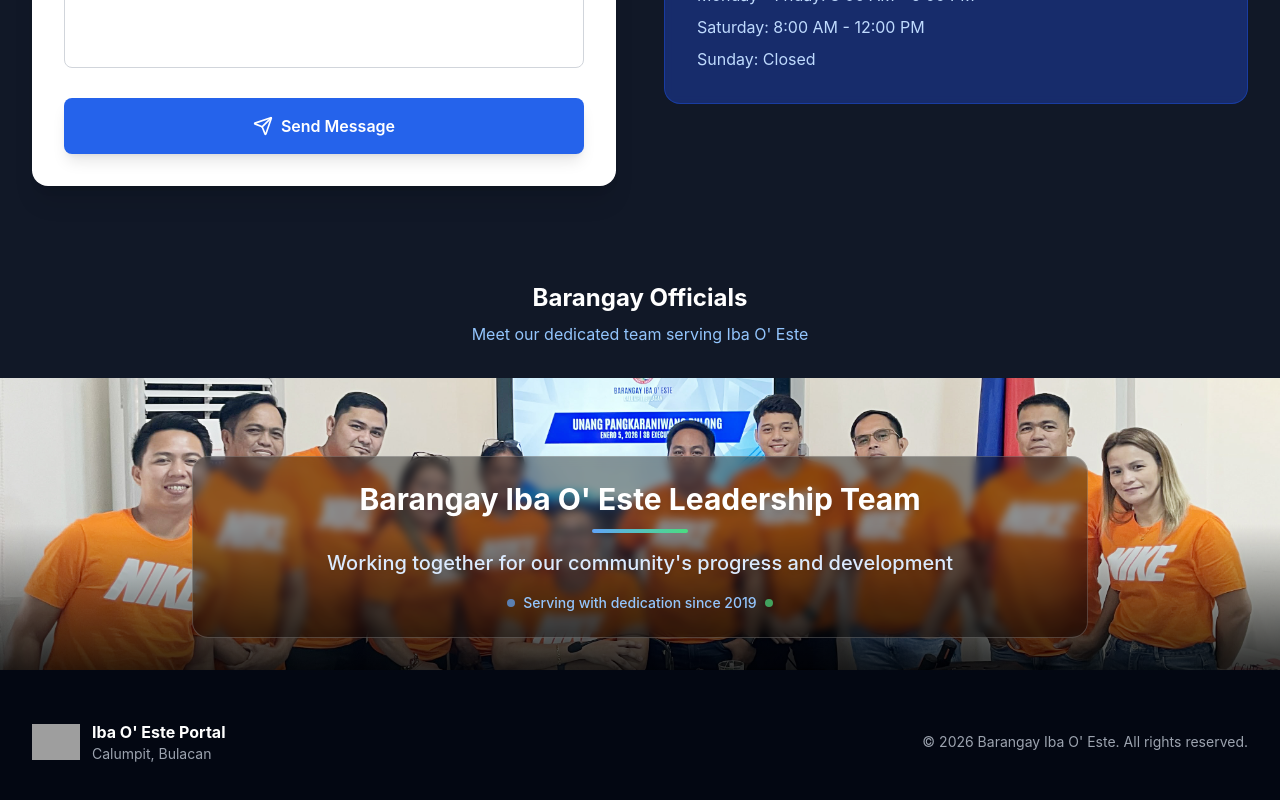
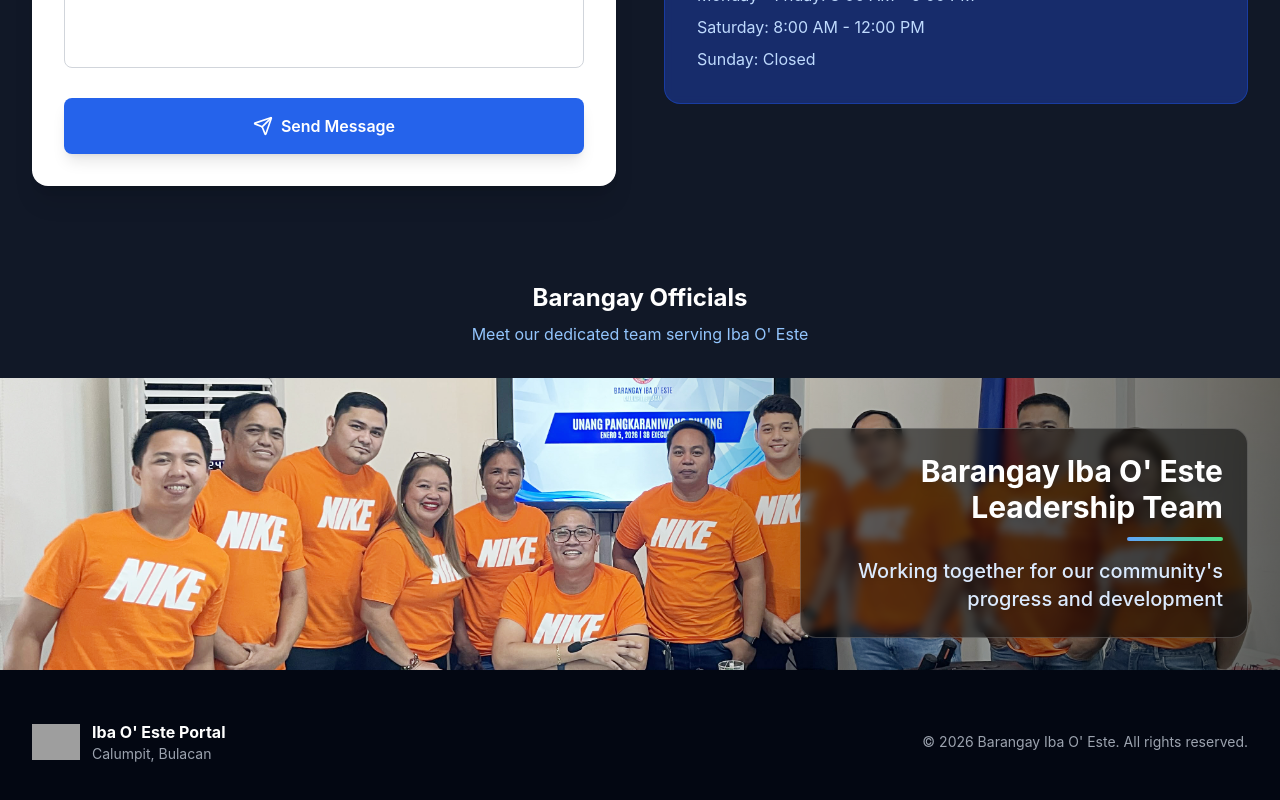
Before and after one commit to norielvc/ibaoesteportal, a Next.js app in the folder frontend/: page / in a window 1280 px wide. Shown: the part 4402-5202 px from the top of the page. Built offline with nearby package versions, Linux system fonts and the light colour scheme; no server answers; grey boxes are pictures that could not be loaded.

Commit message:
Move text overlay to right side and remove dedication text - show full photo

```diff
--- a/frontend/pages/index.js
+++ b/frontend/pages/index.js
@@ -1170,23 +1170,16 @@ export default function BarangayPortal() {
               e.target.src = '/background.jpg';
             }}
           />
-          <div className="absolute inset-0 bg-gradient-to-t from-black/80 via-transparent to-transparent"></div>
-          <div className="absolute bottom-0 left-0 right-0 p-8">
-            <div className="max-w-4xl mx-auto text-center">
-              <div className="bg-black/40 backdrop-blur-sm rounded-2xl p-6 border border-white/20">
+          <div className="absolute inset-0 bg-gradient-to-r from-transparent via-transparent to-black/60"></div>
+          <div className="absolute bottom-8 right-8 max-w-md">
+            <div className="bg-black/50 backdrop-blur-sm rounded-2xl p-6 border border-white/20 text-right">
               <h4 className="text-2xl md:text-3xl font-bold text-white mb-3 drop-shadow-lg">
                 Barangay Iba O' Este Leadership Team
               </h4>
-                <div className="w-24 h-1 bg-gradient-to-r from-blue-400 to-green-400 mx-auto mb-4 rounded-full"></div>
+              <div className="w-24 h-1 bg-gradient-to-r from-blue-400 to-green-400 ml-auto mb-4 rounded-full"></div>
               <p className="text-blue-100 text-lg md:text-xl font-medium drop-shadow-md leading-relaxed">
                 Working together for our community's progress and development
               </p>
-                <div className="flex items-center justify-center gap-2 mt-4">
-                  <div className="w-2 h-2 bg-blue-400 rounded-full animate-pulse"></div>
-                  <span className="text-blue-300 text-sm font-medium">Serving with dedication since 2019</span>
-                  <div className="w-2 h-2 bg-green-400 rounded-full animate-pulse"></div>
-                </div>
-              </div>
             </div>
           </div>
         </div>
```
Lines whose indentation alone changed are shown as unchanged.
